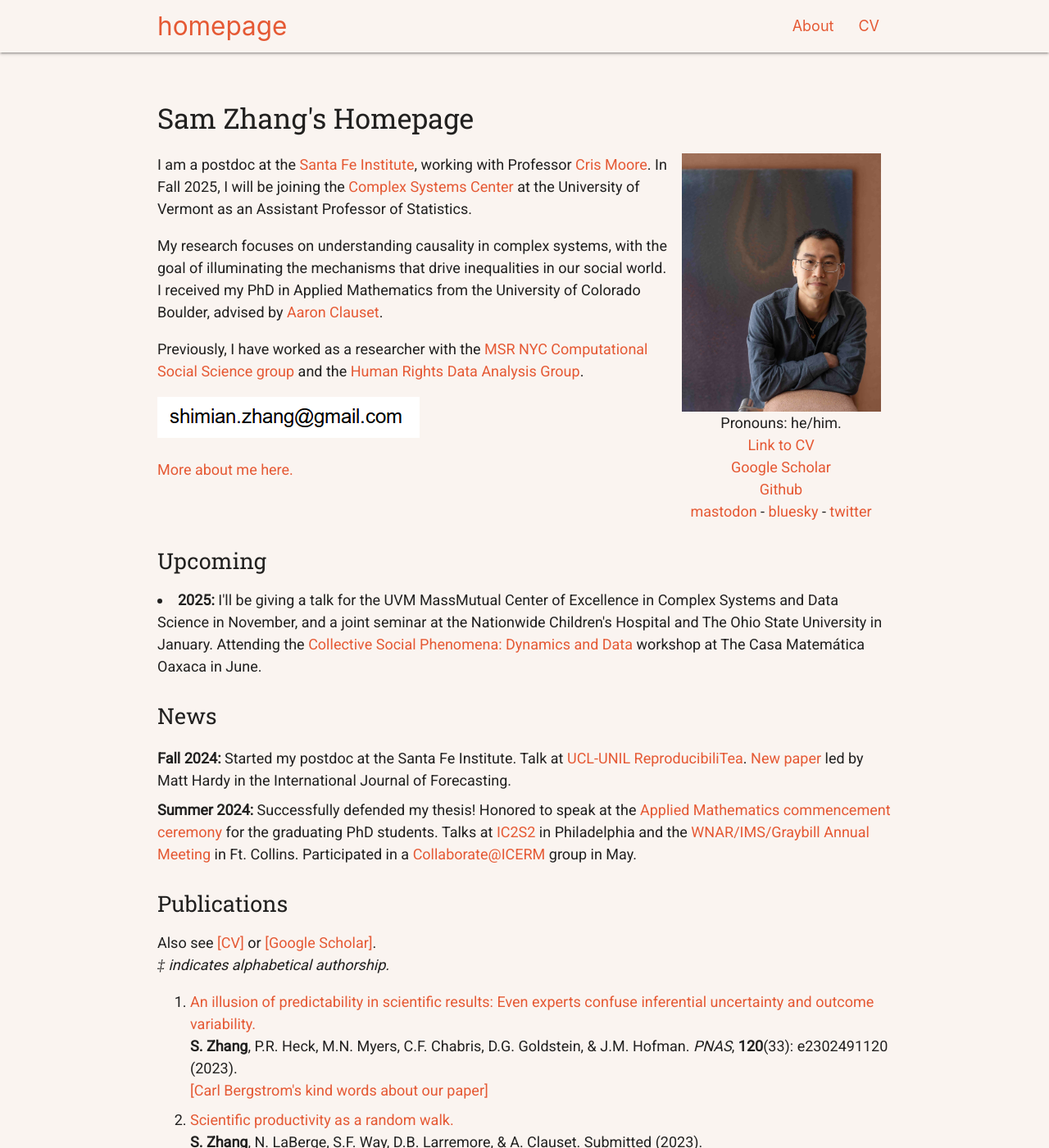
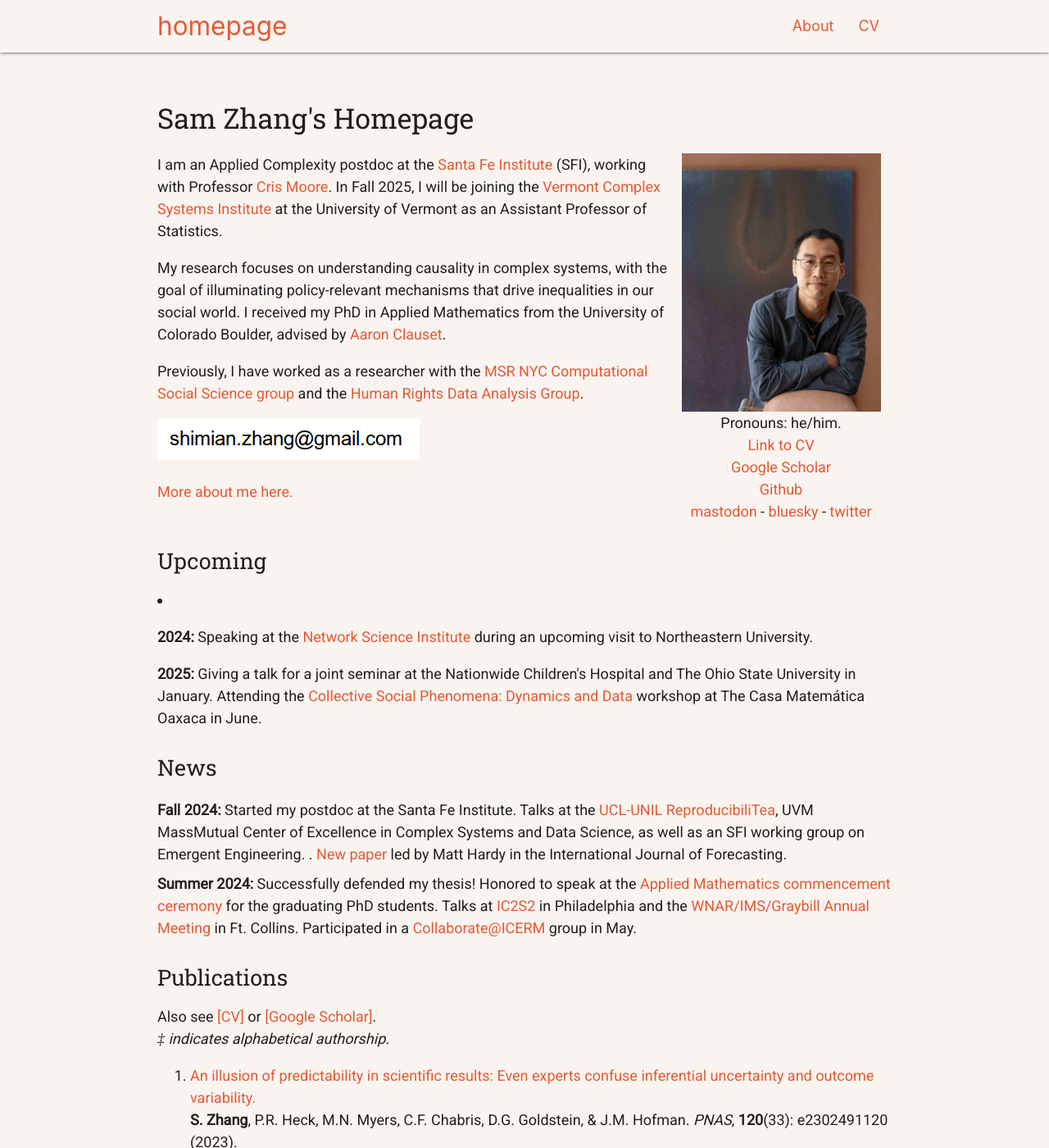
Before and after one commit to samzhang111/samzhang111.github.io, a Jekyll site: the page built from main.html, in a window 1280 px wide and 1400 px high. Shown: the whole window at 82% size. Built offline with Jekyll 4.4.1, drawn with Linux system fonts in a browser that asks for light colours; nearby versions of some CDN libraries.

Commit message:
neu talk

```diff
--- a/main.html
+++ b/main.html
@@ -8,10 +8,10 @@ layout: default
 
 <div class="intro">
     <p>
-    I am a postdoc at the <a href="https://santafe.edu" target="_blank">Santa Fe Institute</a>, working with Professor <a href="https://sites.santafe.edu/~moore/" target="_blank">Cris Moore</a>. In Fall 2025, I will be joining the <a href="https://vermontcomplexsystems.org" target="_blank">Complex Systems Center</a> at the University of Vermont as an Assistant Professor of Statistics.
+    I am an Applied Complexity postdoc at the <a href="https://santafe.edu" target="_blank">Santa Fe Institute</a> (SFI), working with Professor <a href="https://sites.santafe.edu/~moore/" target="_blank">Cris Moore</a>. In Fall 2025, I will be joining the <a href="https://vermontcomplexsystems.org" target="_blank">Vermont Complex Systems Institute</a> at the University of Vermont as an Assistant Professor of Statistics.
 
     <p>
-My research focuses on understanding causality in complex systems, with the goal of illuminating the mechanisms that drive inequalities in our social world. I received my PhD in Applied Mathematics from the University of Colorado Boulder, advised by <a href="https://aaronclauset.github.io/" target="_blank">Aaron Clauset</a>.
+My research focuses on understanding causality in complex systems, with the goal of illuminating policy-relevant mechanisms that drive inequalities in our social world. I received my PhD in Applied Mathematics from the University of Colorado Boulder, advised by <a href="https://aaronclauset.github.io/" target="_blank">Aaron Clauset</a>.
 
     <p>
     Previously, I have worked as a researcher with the <a href="https://www.microsoft.com/en-us/research/theme/computational-social-science/" target="_blank">MSR NYC Computational Social Science group</a> and the <a href="https://hrdag.org" target="_blank">Human Rights Data Analysis Group</a>.
@@ -50,12 +50,17 @@ My research focuses on understanding causality in complex systems, with the goal
 
 <div id='recent' class="vertical-section">
           <div class="sectitle">Upcoming</div>
-          <li><b>2025:</b> I'll be giving a talk for the UVM MassMutual Center of Excellence in Complex Systems and Data Science in November, and a joint seminar at the Nationwide Children's Hospital and The Ohio State University in January. Attending the <a href="https://www.birs.ca/events/2025/5-day-workshops/25w5326" target="_blank">Collective Social Phenomena: Dynamics and Data</a> workshop at The Casa Matemática Oaxaca in June.</li>
+
+          <li>
+              <ul><b>2024:</b> Speaking at the <a href="https://www.networkscienceinstitute.org/talks/sam-zhang" target=_blank">Network Science Institute</a> during an upcoming visit to Northeastern University.</ul>
+
           <ul>
+              <b>2025:</b> Giving a talk for a joint seminar at the Nationwide Children's Hospital and The Ohio State University in January. Attending the <a href="https://www.birs.ca/events/2025/5-day-workshops/25w5326" target="_blank">Collective Social Phenomena: Dynamics and Data</a> workshop at The Casa Matemática Oaxaca in June.</li>
           </ul>
           <div class="sectitle">News</div>
           <ul>
-              <li><b>Fall 2024:</b> Started my postdoc at the Santa Fe Institute. Talk at <a href="https://sites.google.com/view/reproducibilitea-ucl/home?authuser=0" target="_blank">UCL-UNIL ReproducibiliTea</a>. <a href="https://www.sciencedirect.com/science/article/pii/S0169207024000694" target="_blank">New paper</a> led by Matt Hardy in the International Journal of Forecasting.</li>
+              <li><b>Fall 2024:</b> Started my postdoc at the Santa Fe Institute. Talks at the <a href="https://sites.google.com/view/reproducibilitea-ucl/home?authuser=0" target="_blank">UCL-UNIL ReproducibiliTea</a>, UVM MassMutual Center of Excellence in Complex Systems and Data Science, as well as an SFI working group on Emergent Engineering.
+                  . <a href="https://www.sciencedirect.com/science/article/pii/S0169207024000694" target="_blank">New paper</a> led by Matt Hardy in the International Journal of Forecasting.</li>
               <li><b>Summer 2024:</b> Successfully defended my thesis! Honored to speak at the <a href="/text/commencement.txt" target="_blank">Applied Mathematics commencement ceremony</a> for the graduating PhD students. Talks at <a href="https://ic2s2.org/" target="_blank">IC2S2</a> in Philadelphia and the <a href="https://www.wnar.org/wnar2024" target="_blank">WNAR/IMS/Graybill Annual Meeting</a> in Ft. Collins. Participated in a <a href="https://icerm.brown.edu/collaborate/" target="_blank">Collaborate@ICERM</a> group in May.</li>
 </div>
 
```
